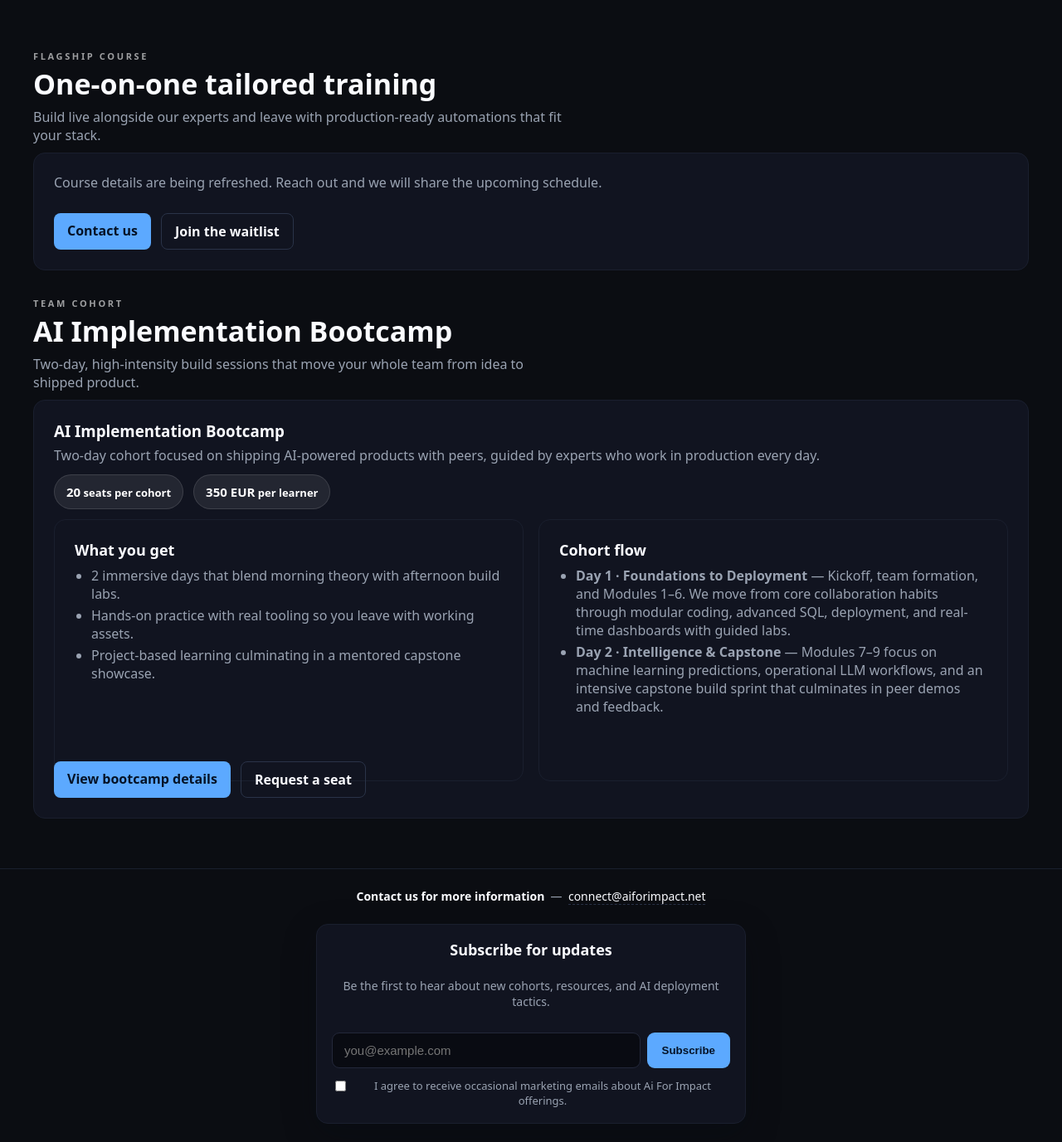
After one commit to AIforimpact22/mainaiforimpact, a Flask app: page /learning in a window 1280 px wide. The commit adds this page. Shown: the part 654-2031 px from the top of the page at 83% size. Run offline with Flask 3, Linux system fonts and the light colour scheme; parts of the project's set-up code (start-up, migrations or seed data) failed here and were passed over; some libraries are stand-ins or nearby versions.

Commit message:
Create unified learning landing page

```diff
--- a/main.py
+++ b/main.py
@@ -76,13 +76,17 @@ ENGINE = create_engine(_sqlalchemy_url(), pool_pre_ping=True, future=True)
 app.config["DB_ENGINE"] = ENGINE
 
 # -------------- Template helpers --------------
+def _bp(path: str) -> str:
+    base = (BASE_PATH or "").rstrip("/")
+    if not path.startswith("/"):
+        path = "/" + path
+    return (base + path) or "/"
+
+
 @app.context_processor
 def inject_helpers():
     def bp(path: str) -> str:
-        base = (BASE_PATH or "").rstrip("/")
-        if not path.startswith("/"):
-            path = "/" + path
-        return (base + path) or "/"
+        return _bp(path)
 
     def page_allowed(name: str) -> bool:
         return name != "player"
@@ -211,11 +215,12 @@ def healthz():
 
 @app.get("/")
 def home():
+    learning_root = _bp('/learning')
     services = [
         {
             "name": "AI Bootcamp",
             "summary": "Hands-on, rapid upskilling for teams that need to apply AI to real operations in weeks, not months.",
-            "href": "/bootcamp/",
+            "href": f"{learning_root}#bootcamp",
             "cta": "Explore the bootcamp",
         },
         {
@@ -249,7 +254,7 @@ def home():
         {
             "name": vm["title"],
             "summary": "One on one tailored training sessions with live build support inside your organization.",
-            "href": "#curriculum",
+            "href": f"{learning_root}#course",
             "cta": "View the curriculum",
         }
     ] + services
@@ -259,6 +264,62 @@ def home():
         modules_count=modules,
         lessons_count=lessons,
         services=services,
+    )
+
+@app.get("/learning")
+def learning():
+    course = _fetch_course()
+    course_vm: Optional[Dict[str, Any]] = None
+    course_metrics = {"modules": 0, "lessons": 0, "weeks": 0}
+    course_week_preview: List[Dict[str, Any]] = []
+
+    if course:
+        structure = course.get("structure") or {}
+        weeks, modules, lessons = _summarize(structure)
+        title = course.get("title") or COURSE_TITLE
+        course_vm = {
+            "id": course["id"],
+            "title": title,
+            "slug": slugify(title),
+            "cover_url": COURSE_COVER_URL,
+            "level": "Advanced",
+            "category": "Real-Time AI Deployment",
+        }
+        course_metrics = {"modules": modules, "lessons": lessons, "weeks": len(weeks)}
+        course_week_preview = weeks[:3]
+
+    bootcamp: Optional[Dict[str, Any]] = None
+    try:
+        from bootcamp import _get_bootcamp_vm  # type: ignore
+    except ImportError:
+        bootcamp = None
+    else:
+        try:
+            bootcamp = _get_bootcamp_vm()
+        except Exception:
+            log.exception("Failed to build bootcamp overview")
+            bootcamp = None
+
+    bootcamp_features_preview: List[Any] = []
+    bootcamp_daily_preview: List[Any] = []
+    if bootcamp:
+        features = bootcamp.get("features")
+        if isinstance(features, list):
+            bootcamp_features_preview = features[:3]
+        daily_flow = bootcamp.get("daily_flow")
+        if isinstance(daily_flow, list):
+            bootcamp_daily_preview = daily_flow[:2]
+
+    return render_template(
+        "learning.html",
+        course=course_vm,
+        course_metrics=course_metrics,
+        course_week_preview=course_week_preview,
+        course_total_weeks=course_metrics["weeks"],
+        course_has_more_weeks=course_metrics["weeks"] > len(course_week_preview),
+        bootcamp=bootcamp,
+        bootcamp_features_preview=bootcamp_features_preview,
+        bootcamp_daily_preview=bootcamp_daily_preview,
     )
 
 @app.get("/course/<int:cid>-<slug>")
--- a/templates/base.html
+++ b/templates/base.html
@@ -151,22 +151,25 @@
         {# Helper: compute whether we're in the Course area #}
         {% set _course_area_active =
             request and (
-              request.path.startswith(bp('/course/')) or
+              request.path.startswith(bp('/course')) or
               request.path.startswith(bp('/price')) or
               request.path.startswith(bp('/register'))
+            )
+        %}
+        {% set _learning_area_active =
+            request and (
+              request.path.startswith(bp('/learning')) or
+              request.path.startswith(bp('/bootcamp')) or
+              _course_area_active
             )
         %}
 
         <nav class="nav-actions" aria-label="Pages">
           <a class="nav-pill" href="{{ bp('/') }}">Home</a>
           <a class="nav-pill"
-             href="{{ self.course_href() }}"
-             {% if _course_area_active %}data-active="true" aria-current="page"{% endif %}
-          >Course</a>
-          <a class="nav-pill"
-             href="{{ bp('/bootcamp/') }}"
-             {% if request and request.path.startswith(bp('/bootcamp')) %}data-active="true" aria-current="page"{% endif %}
-          >Bootcamp</a>
+             href="{{ bp('/learning') }}"
+             {% if _learning_area_active %}data-active="true" aria-current="page"{% endif %}
+          >Learning</a>
           <a class="nav-pill"
              href="{{ bp('/blog/') }}"
              {% if request and request.path.startswith(bp('/blog')) %}data-active="true" aria-current="page"{% endif %}
@@ -417,9 +420,20 @@
             var href = cleanPath(el.getAttribute('href') || '');
             if (!href || /^https?:\/\//i.test(href)) return;
             var active = (href === '/') ? (here === '/') : here.startsWith(href);
-            // Special rule: treat /price and /register as part of Course
-            if (el.textContent.trim() === 'Course' && (here.startsWith(cleanPath("{{ bp('/price') }}")) || here.startsWith(cleanPath("{{ bp('/register') }}")))) {
-              active = true;
+            // Special rule: treat training subpages as part of Learning
+            if (el.textContent.trim() === 'Learning') {
+              var coursePath = cleanPath("{{ bp('/course') }}");
+              var pricePath = cleanPath("{{ bp('/price') }}");
+              var registerPath = cleanPath("{{ bp('/register') }}");
+              var bootcampPath = cleanPath("{{ bp('/bootcamp') }}");
+              if (
+                here.startsWith(coursePath) ||
+                here.startsWith(pricePath) ||
+                here.startsWith(registerPath) ||
+                here.startsWith(bootcampPath)
+              ) {
+                active = true;
+              }
             }
             if (active) { el.dataset.active = "true"; el.setAttribute('aria-current','page'); }
           } catch(e){}
--- /dev/null
+++ b/templates/learning.html
@@ -0,0 +1,168 @@
+{% extends "base.html" %}
+{% block title %}Learning | {{ BRAND_NAME }}{% endblock %}
+
+{% block head %}
+  <style>
+    .learning-section{margin-top:32px;}
+    .learning-section .banner small{display:block;margin-bottom:6px;text-transform:uppercase;font-weight:700;letter-spacing:.24em;color:rgba(255,255,255,.6);font-size:11px;}
+    .learning-section .banner h2{margin:0;font-size:clamp(24px,3.6vw,34px);line-height:1.2}
+    .learning-section .banner p{margin:8px 0 0;max-width:640px}
+    .learning-card{display:flex;flex-direction:column;gap:18px}
+    .learning-card .metric-row{display:flex;flex-wrap:wrap;gap:12px;margin:10px 0 4px}
+    .learning-card .metric{background:rgba(255,255,255,.06);border:1px solid rgba(255,255,255,.08);border-radius:12px;padding:12px 16px;min-width:120px}
+    .learning-card .metric strong{display:block;font-size:20px;font-weight:800;color:#fff}
+    .learning-card .metric span{display:block;color:var(--muted);font-size:13px;margin-top:4px}
+    .learning-card .cta-row{display:flex;flex-wrap:wrap;gap:12px;margin-top:8px}
+    .learning-card ul{margin:12px 0 0;padding-left:20px;color:var(--muted)}
+    .learning-card ul li{margin:4px 0}
+    .learning-card .empty-state{color:var(--muted);margin:0}
+    .bootcamp-highlights{display:grid;grid-template-columns:repeat(2,minmax(0,1fr));gap:18px;margin-top:12px}
+    .bootcamp-highlights .card{height:100%}
+    .bootcamp-highlights h3{margin:0 0 8px;font-size:18px}
+    .bootcamp-highlights ul{margin:0;padding-left:20px;color:var(--muted)}
+    .bootcamp-highlights ul li{margin:4px 0}
+    .bootcamp-meta{display:flex;flex-wrap:wrap;gap:12px;margin:10px 0 0}
+    .bootcamp-meta .meta-pill{padding:10px 14px;border-radius:999px;background:rgba(255,255,255,.08);border:1px solid rgba(255,255,255,.12);font-weight:700;font-size:13px;color:#fff}
+    .bootcamp-meta .meta-pill strong{font-size:15px}
+    @media (max-width: 900px){
+      .bootcamp-highlights{grid-template-columns:1fr}
+    }
+  </style>
+{% endblock %}
+
+{% block body_class %}with-cover{% endblock %}
+
+{% block hero %}
+  {% set _cover = COURSE_COVER_URL %}
+  {% if course and course.cover_url %}
+    {% set _cover = course.cover_url %}
+  {% elif bootcamp and bootcamp.cover_url %}
+    {% set _cover = bootcamp.cover_url %}
+  {% endif %}
+  <section class="cover-hero" aria-labelledby="learning-title">
+    <div class="bg" style="background-image:url('{{ _cover }}');"></div>
+    <div class="overlay" aria-hidden="true"></div>
+    <div class="inner">
+      <p class="subhead">Programs & cohorts</p>
+      <h1 id="learning-title">Learning with {{ BRAND_NAME }}</h1>
+      <p class="subhead">Choose the experience that matches how your team needs to learn—deep one-on-one training or an intensive collaborative bootcamp.</p>
+      <div class="cta-row">
+        <a class="btn" href="#course">Explore the course</a>
+        <a class="btn ghost" href="#bootcamp">See the bootcamp</a>
+      </div>
+    </div>
+  </section>
+{% endblock %}
+
+{% block content %}
+  <section id="course" class="section-card learning-section" aria-labelledby="course-section-title">
+    <div class="banner">
+      <small>Flagship course</small>
+      <h2 id="course-section-title">One-on-one tailored training</h2>
+      <p class="muted">Build live alongside our experts and leave with production-ready automations that fit your stack.</p>
+    </div>
+    <div class="body">
+      <div class="card learning-card">
+        {% if course %}
+          <div>
+            <h3 style="margin:0 0 6px;">{{ course.title }}</h3>
+            <p class="muted" style="margin:0 0 12px;">{{ course.level }} · {{ course.category }}</p>
+            <div class="metric-row" role="list">
+              <div class="metric" role="listitem">
+                <strong>{{ course_metrics.modules }}</strong>
+                <span>Modules</span>
+              </div>
+              <div class="metric" role="listitem">
+                <strong>{{ course_metrics.lessons }}</strong>
+                <span>Sections</span>
+              </div>
+              <div class="metric" role="listitem">
+                <strong>{{ course_metrics.weeks }}</strong>
+                <span>Weeks of material</span>
+              </div>
+            </div>
+            {% if course_week_preview %}
+              <p class="muted" style="margin:16px 0 6px;">First modules at a glance:</p>
+              <ul>
+                {% for week in course_week_preview %}
+                  <li>{{ week.title }}{% if week.lessons_count %} · {{ week.lessons_count }} lessons{% endif %}</li>
+                {% endfor %}
+              </ul>
+              {% if course_has_more_weeks %}
+                <p class="muted" style="margin:10px 0 0;">…and {{ course_total_weeks - (course_week_preview|length) }} more modules tailored to your team.</p>
+              {% endif %}
+            {% else %}
+              <p class="empty-state">We are updating the curriculum overview—contact us for the latest syllabus.</p>
+            {% endif %}
+          </div>
+          <div class="cta-row">
+            <a class="btn" href="{{ self.course_href() }}">View course outline</a>
+            <a class="btn ghost" href="{{ bp('/register/') }}">Register for updates</a>
+          </div>
+        {% else %}
+          <p class="empty-state">Course details are being refreshed. Reach out and we will share the upcoming schedule.</p>
+          <div class="cta-row">
+            <a class="btn" href="{{ bp('/contact/') }}">Contact us</a>
+            <a class="btn ghost" href="{{ bp('/register/') }}">Join the waitlist</a>
+          </div>
+        {% endif %}
+      </div>
+    </div>
+  </section>
+
+  <section id="bootcamp" class="section-card learning-section" aria-labelledby="bootcamp-section-title">
+    <div class="banner">
+      <small>Team cohort</small>
+      <h2 id="bootcamp-section-title">AI Implementation Bootcamp</h2>
+      <p class="muted">Two-day, high-intensity build sessions that move your whole team from idea to shipped product.</p>
+    </div>
+    <div class="body">
+      {% if bootcamp %}
+        <div class="card learning-card">
+          <div>
+            <h3 style="margin:0 0 6px;">{{ bootcamp.title }}</h3>
+            <p class="muted" style="margin:0 0 12px;">{{ bootcamp.subtitle }}</p>
+            <div class="bootcamp-meta">
+              {% if bootcamp.seat_cap %}<div class="meta-pill"><strong>{{ bootcamp.seat_cap }}</strong> seats per cohort</div>{% endif %}
+              {% if bootcamp.price_eur %}<div class="meta-pill"><strong>{{ bootcamp.price_eur }} {{ bootcamp.currency }}</strong> per learner</div>{% endif %}
+            </div>
+            <div class="bootcamp-highlights">
+              {% if bootcamp_features_preview %}
+                <div class="card">
+                  <h3>What you get</h3>
+                  <ul>
+                    {% for feature in bootcamp_features_preview %}
+                      <li>{{ feature }}</li>
+                    {% endfor %}
+                  </ul>
+                </div>
+              {% endif %}
+              {% if bootcamp_daily_preview %}
+                <div class="card">
+                  <h3>Cohort flow</h3>
+                  <ul>
+                    {% for day in bootcamp_daily_preview %}
+                      <li><strong>{{ day.title }}</strong>{% if day.description %} — {{ day.description }}{% endif %}</li>
+                    {% endfor %}
+                  </ul>
+                </div>
+              {% endif %}
+            </div>
+          </div>
+          <div class="cta-row">
+            <a class="btn" href="{{ bp('/bootcamp/') }}">View bootcamp details</a>
+            <a class="btn ghost" href="{{ bp('/register/?course=' ~ (bootcamp.code if bootcamp.code is defined else 'bootcamp')) }}">Request a seat</a>
+          </div>
+        </div>
+      {% else %}
+        <div class="card learning-card">
+          <p class="empty-state">Bootcamp dates are being finalized. Let us know your availability and we will tailor a cohort.</p>
+          <div class="cta-row">
+            <a class="btn" href="{{ bp('/bootcamp/') }}">Learn more</a>
+            <a class="btn ghost" href="{{ bp('/contact/') }}">Talk with us</a>
+          </div>
+        </div>
+      {% endif %}
+    </div>
+  </section>
+{% endblock %}
```
